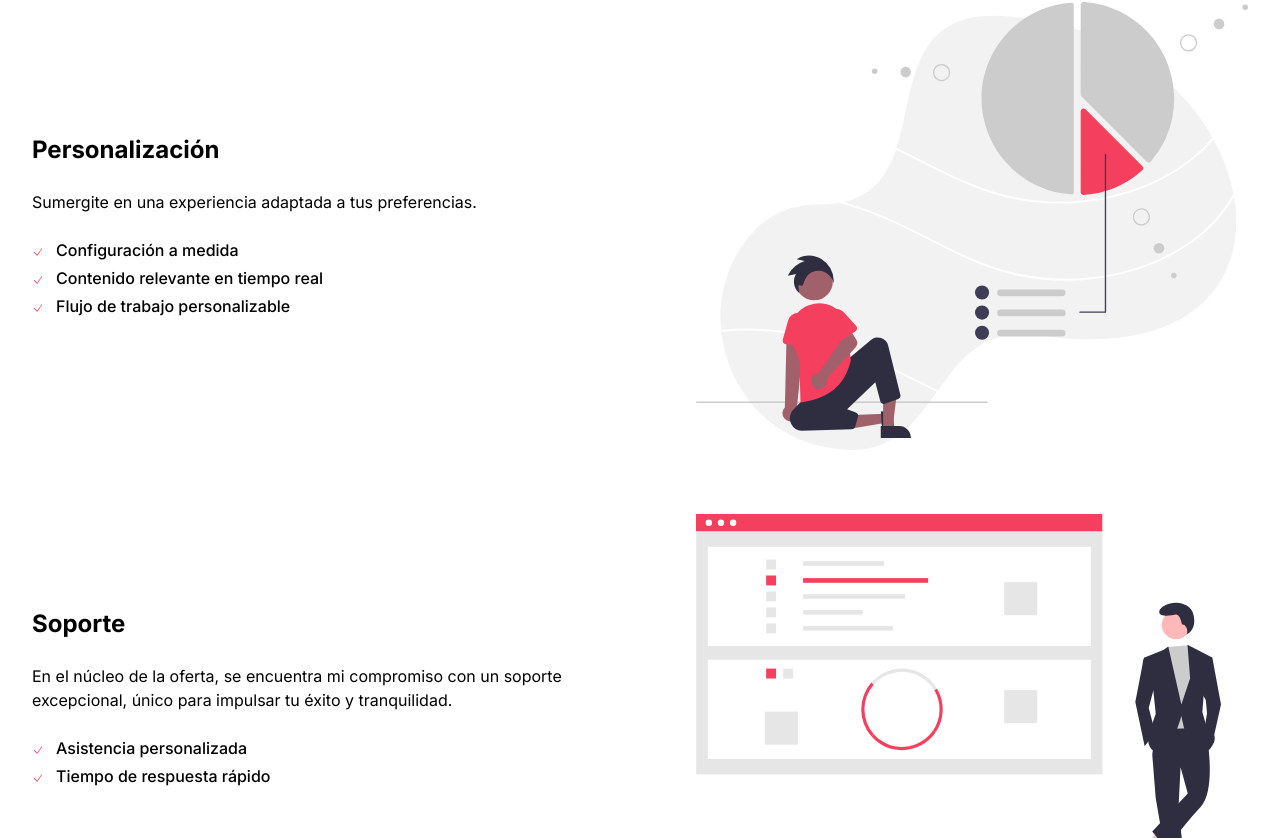
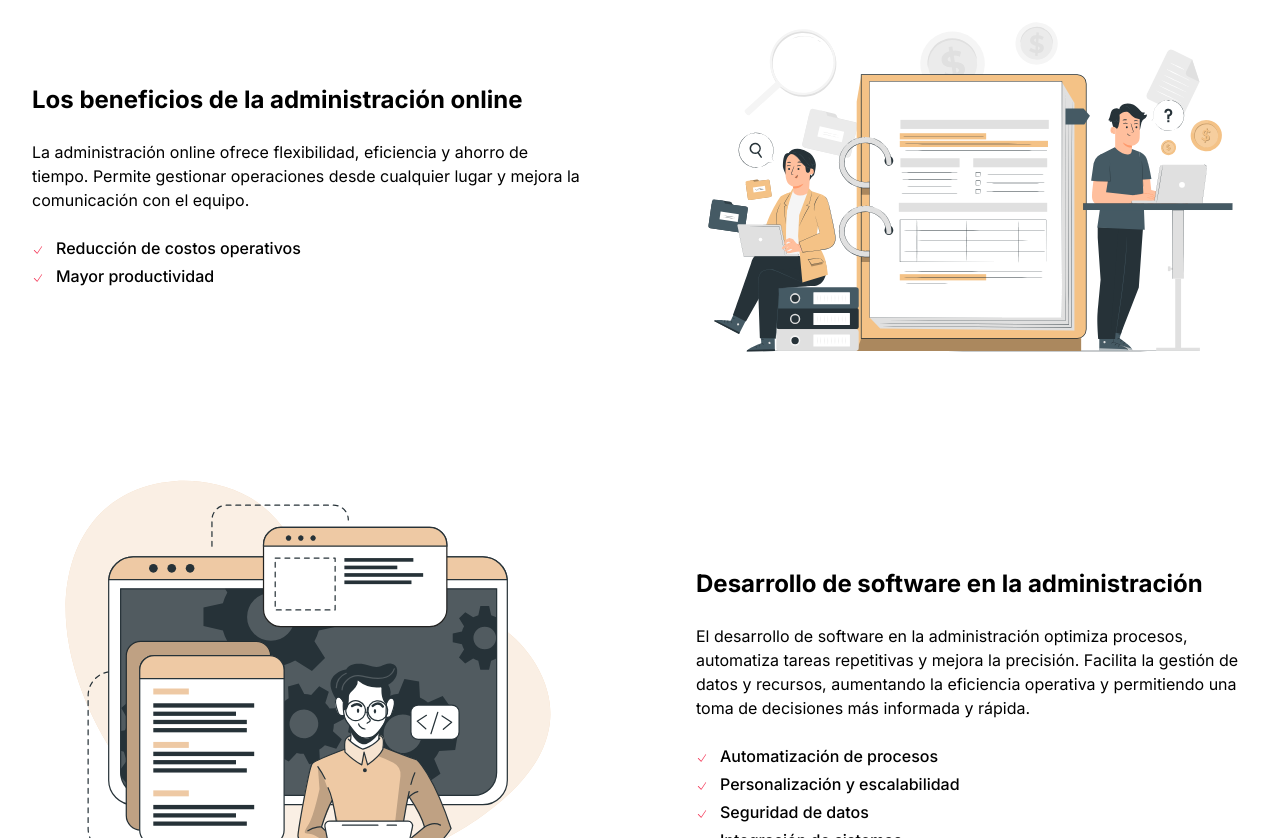
Before and after one commit to tomiidev/bambuy, a Next.js app: page / in a window 1280 px wide. Shown: the part 1662-2500 px from the top of the page. Built offline with nearby package versions, Linux system fonts and the light colour scheme; no server answers.

Commit message:
some changes imgs, title and faq

```diff
--- a/src/components/Contact.tsx
+++ b/src/components/Contact.tsx
@@ -65,7 +65,7 @@ export default function Contact() {
         <h2 className="text-4xl font-bold">Contacto</h2>
 
         <p className="pt-6 pb-6 text-base max-w-2xl text-center m-auto dark:text-neutral-400">
-          ¿Queres conversar? Enviá un mensaje y estare feliz de <br/> poder conversar contigo.
+          ¿Queres conversar? Enviá un mensaje y estare feliz de  poder conversar contigo.
         </p>
       </div>
 
--- a/src/components/Faq.tsx
+++ b/src/components/Faq.tsx
@@ -5,12 +5,12 @@ const faqitems = [
   {
     question: "¿Qué tipo de empresas se benefician más de estos servicios?",
     response:
-      "Mis servicios son versátiles y adecuados para una amplia gama de empresas, desde startups hasta empresas consolidadas. Ya sea que estés comenzando tu presencia en línea o buscando optimizar una tienda existente.",
+      "Mis servicios son versátiles y adecuados para una amplia gama de empresas, desde startups hasta empresas consolidadas. Ya sea que estés comenzando tu presencia en línea o buscando optimizar un negocio existente.",
   },
   {
-    question: "¿Cómo personalizas las soluciones para adaptarse a las necesidades únicas de mi empresa?",
+    question: "¿Cómo se personalizan las soluciones para adaptarse a las necesidades únicas de mi empresa?",
     response:
-      "Cada empresa es única. Nuestro enfoque de personalización se basa en una evaluación detallada de tus requisitos. Ya sea en el diseño de una página web, el desarrollo de una aplicación o la implementación de un sistema CRM, adaptamos nuestras soluciones para satisfacer tus objetivos específicos.",
+      "Cada empresa es única. El enfoque de personalización se basa en una evaluación detallada de tus requisitos. Ya sea en el diseño de una página web, el desarrollo de una aplicación o la implementación de un sistema CRM, se adaptan las soluciones para satisfacer tus objetivos específicos.",
   },
   {
     question: "¿Qué ventajas ofrece la administración online?",
@@ -23,9 +23,9 @@ const faqitems = [
       "El desarrollo de software optimiza procesos, automatiza tareas repetitivas y mejora la precisión. Facilita la gestión de datos y recursos, aumentando la eficiencia operativa y permitiendo una toma de decisiones más informada y rápida.",
   },
   {
-    question: "¿Qué tipos de servicios administrativos ofreces",
+    question: "¿Qué tipos de servicios administrativos se ofrecen?",
     response:
-      "Cuento con una amplia gama de servicios administrativos, incluyendo la gestión de correos electrónicos, organización de documentos, administración de proyectos, elaboración de informes y presentaciones, contabilidad básica, y más.",
+      "Se ofrcen una amplia gama de servicios administrativos, incluyendo la gestión de correos electrónicos, organización de documentos, administración de proyectos, elaboración de informes y presentaciones, contabilidad básica, y más.",
   },
 ];
 
--- a/src/components/Features.tsx
+++ b/src/components/Features.tsx
@@ -3,28 +3,42 @@ import { CheckIcon } from "@heroicons/react/24/solid";
 
 const contents = [
   {
-    title: "Personalización",
+    title: "Los beneficios de la administración online",
     description:
-      "Sumergite en una experiencia adaptada a tus preferencias.",
+      "La administración online ofrece flexibilidad, eficiencia y ahorro de tiempo. Permite gestionar operaciones desde cualquier lugar y mejora la comunicación con el equipo.",
     features: [
-      "Configuración a medida",
-      "Contenido relevante en tiempo real",
-      "Flujo de trabajo personalizable",
+      "Reducción de costos operativos",
+      "Mayor productividad",
+
     ],
-    image: "/images/features/dashboard.svg",
+    image: "/images/features/admin.svg",
     order: false,
   },
 
   {
-    title: "Soporte",
+    title: "Desarrollo de software en la administración",
     description:
-      "En el núcleo de la oferta, se encuentra mi compromiso con un soporte excepcional, único para impulsar tu éxito y tranquilidad.",
+      "El desarrollo de software en la administración optimiza procesos, automatiza tareas repetitivas y mejora la precisión. Facilita la gestión de datos y recursos, aumentando la eficiencia operativa y permitiendo una toma de decisiones más informada y rápida.",
     features: [
-      "Asistencia personalizada",
-      "Tiempo de respuesta rápido",
+      "Automatización de procesos",
+      "Personalización y escalabilidad",
+      "Seguridad de datos",
+      "Integración de sistemas",
 
     ],
-    image: "/images/features/inventory.svg",
+    image: "/images/features/dev.svg",
+    order: true,
+  },
+  {
+    title: "Soporte 24/7",
+    description:
+      "Disponibilidad constante para cualquier consulta y resolución de problemas, tu mano derecha en todo momento.",
+    features: [
+      "Disponibilidad constante",
+      "Mejora en la satisfacción del cliente",
+
+    ],
+    image: "/images/features/dev.svg",
     order: false,
   },
 ];
--- a/src/components/Hero.tsx
+++ b/src/components/Hero.tsx
@@ -32,6 +32,7 @@ export function Hero() {
             width={400}
             height={662}
             quality={75}
+            className="w-60 mx-auto sm:full"
             style={{
               borderRadius: '20px',
               transform:"rotate(3deg)"
--- a/src/components/Navbar.tsx
+++ b/src/components/Navbar.tsx
@@ -31,7 +31,7 @@ export default function Navbar() {
               <div className="flex flex-1 items-center justify-start">
                 <div className="flex flex-shrink-0 items-center md:pl-0">
                   <Link href="/">
-                 ALGORIX
+                 BAMBUY
                   </Link>
                 </div>
 
```
Also changed, not shown: public/images/features/admin.svg (added), public/images/features/dev.svg (added).
